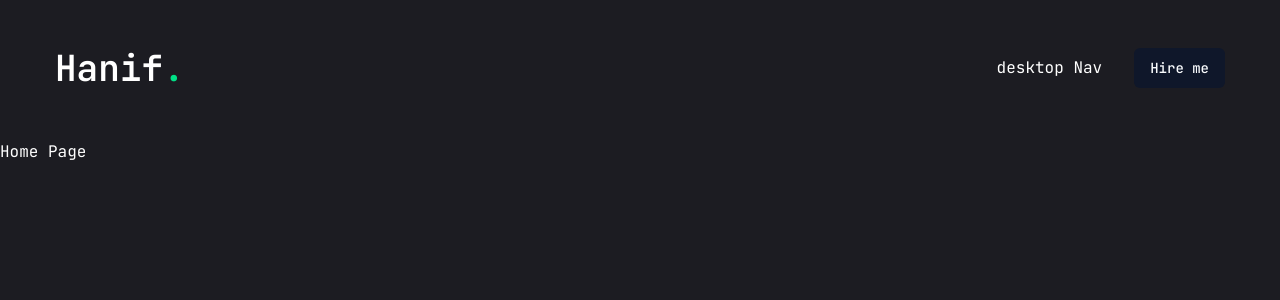
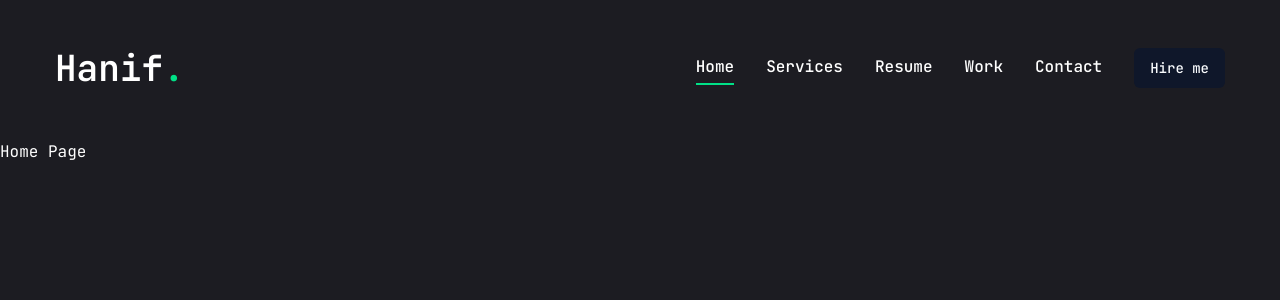
Before and after one commit to iamhanif/portfolio-of-Hanif, a Next.js app: page / in a window 1280 px wide. Shown: the top 300 px of the page. Built offline with nearby package versions, Linux system fonts and the light colour scheme.

Commit message:
header section done

```diff
--- a/components/Nav.jsx
+++ b/components/Nav.jsx
@@ -1,11 +1,51 @@
-import React from "react";
+"use client";
 
+import Link from "next/link";
+import { usePathname } from "next/navigation";
+
+const links = [
+  {
+    name: "home",
+    path: "/",
+  },
+  {
+    name: "services",
+    path: "/services",
+  },
+
+  {
+    name: "resume",
+    path: "/resume",
+  },
+
+  {
+    name: "work",
+    path: "/work",
+  },
+  {
+    name: "contact",
+    path: "/contact",
+  },
+];
 function Nav() {
+  const pathname = usePathname();
+
   return (
-    <nav>
-      desktop Nav
-      <h1></h1>
-      <h2></h2>
+    <nav className="flex gap-8">
+      {links.map((link, index) => {
+        return (
+          <Link
+            key={index}
+            href={link.path}
+            className={`${
+              link.path === pathname &&
+              "to-accent-hover border-b-2 border-accent-hover"
+            } capitalize font-medium hover:text-accent-hover transition-all`}
+          >
+            {link.name}
+          </Link>
+        );
+      })}
     </nav>
   );
 }
```
